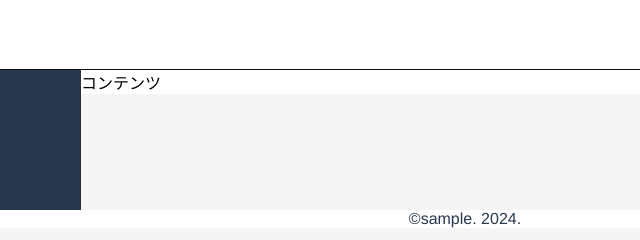
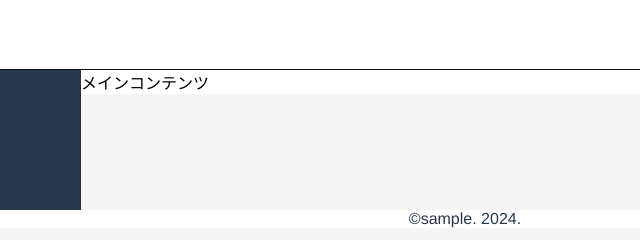
Before and after one commit to suzuki071/ViewFlame_Admin, a plain HTML site: page index.html in a window 1280 px wide. Shown: the full height of the page, 175-815 px from the left. Drawn offline with Linux system fonts and the light colour scheme.

```diff
--- a/index.html
+++ b/index.html
@@ -67,7 +67,7 @@
 
       <div class="content">
         <div class="content-box">
-          コンテンツ
+          メインコンテンツ
         </div>
       </div>
     </div>
```
